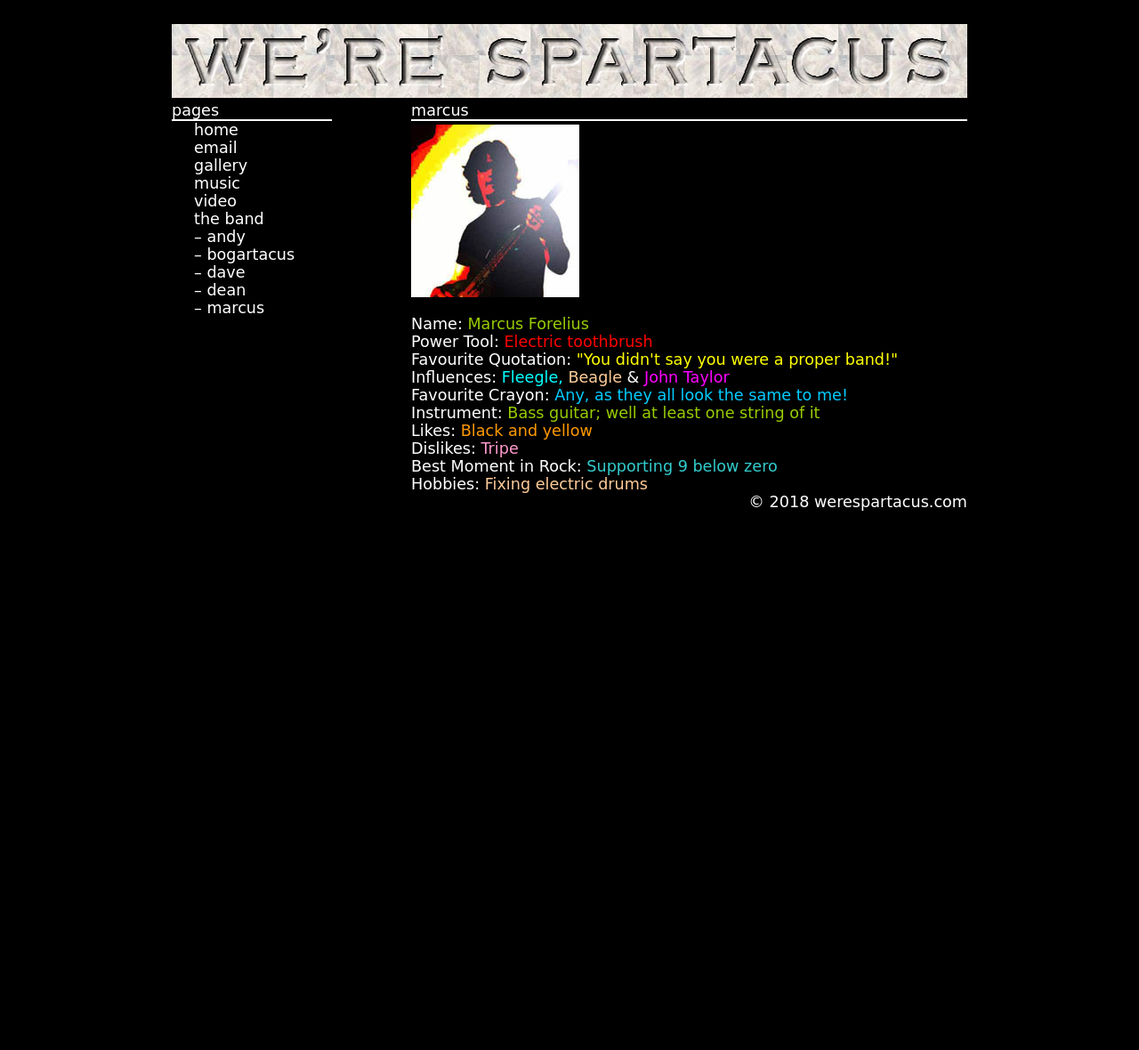
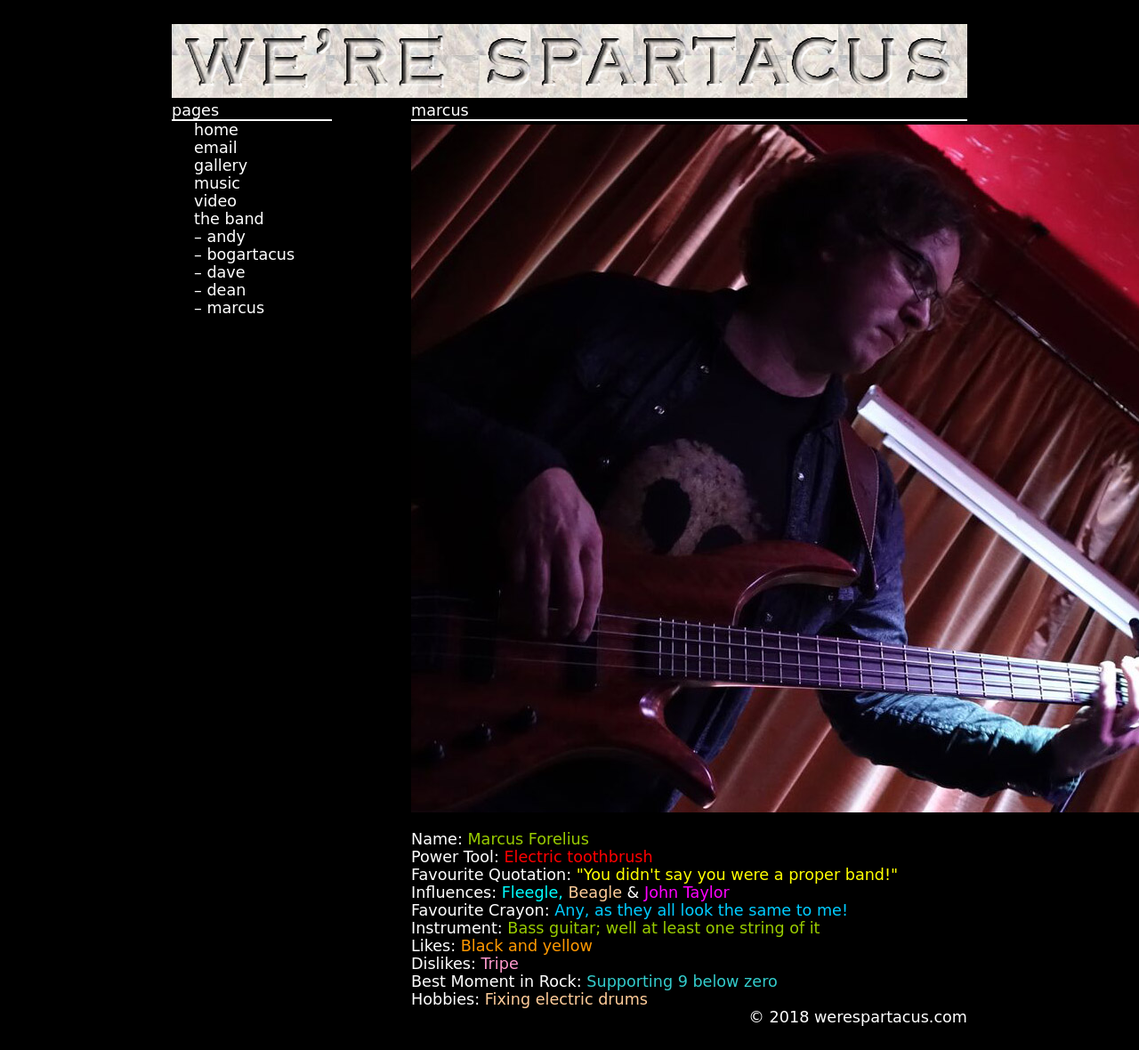
Before and after one commit to quimarche/werespartacus.com, a Jekyll site: the page built from marcus.html, in a window 1280 px wide. Shown: the whole page at 89% size. Built offline with Jekyll 4.4.1, drawn with Linux system fonts in a browser that asks for light colours; before the commit the page ends 900 px from its top, so only the background shows below that.

Commit message:
Update marcus.html

```diff
--- a/marcus.html
+++ b/marcus.html
@@ -3,8 +3,8 @@
 title: "&ndash; marcus"
 ---
 <p>
-    <a href="assets/mark-small.jpg">
-        <img style="margin-top: 4px;" src="assets/mark-small.jpg">
+    <a href="markbiog.jpg">
+        <img style="margin-top: 4px;" src="markbiog.jpg">
     </a>
 </p>
 <br>
```
